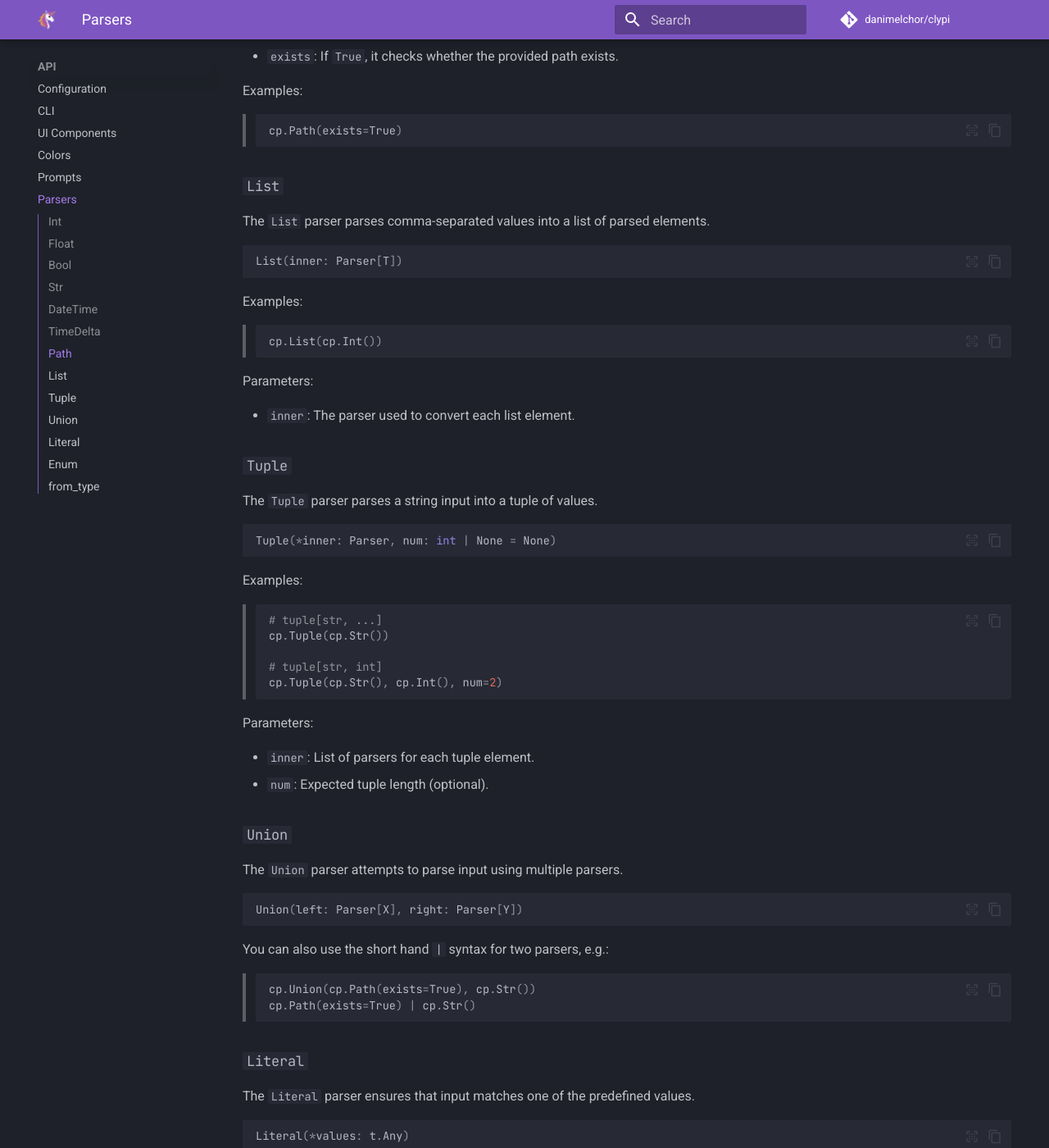
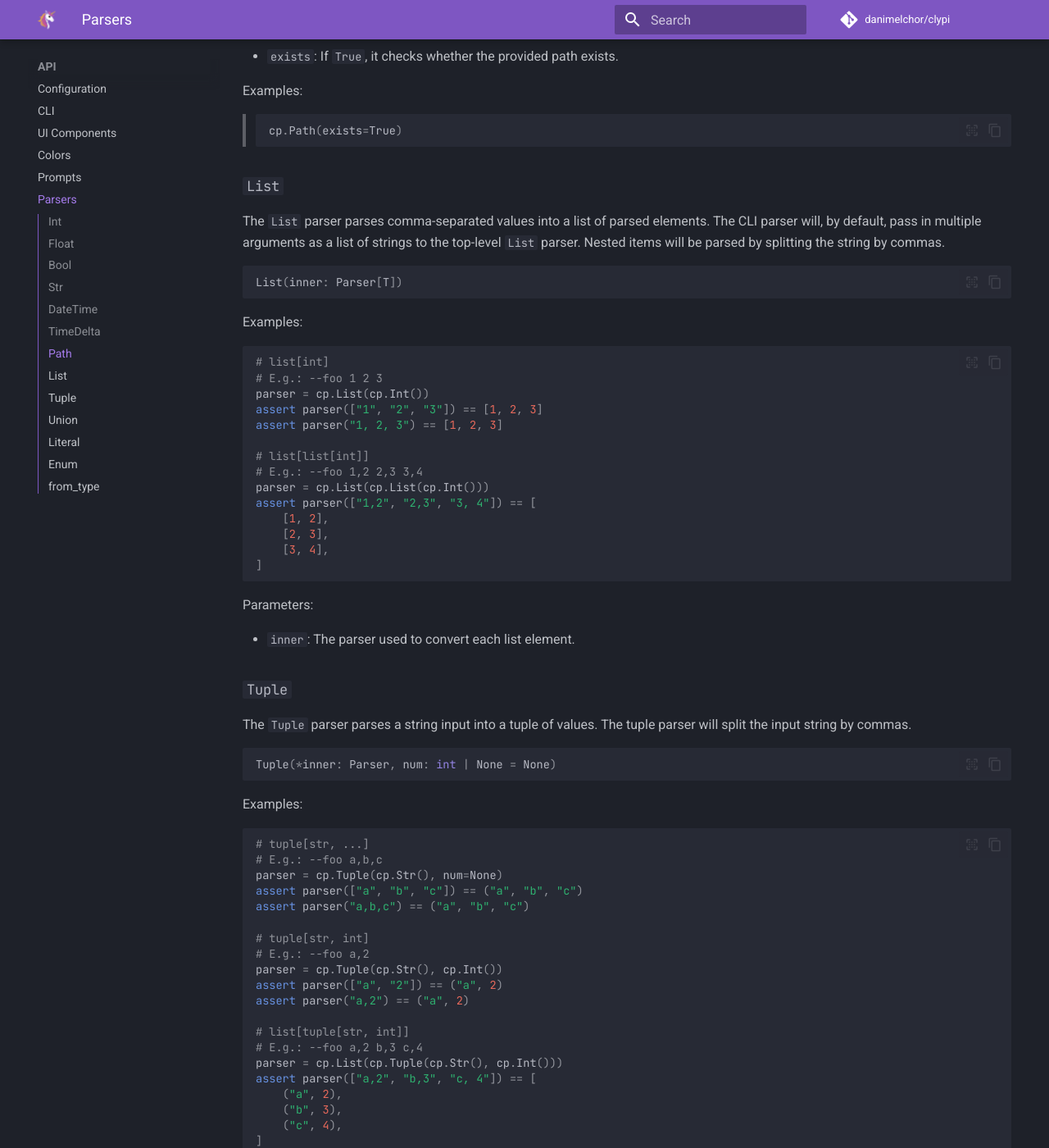
Before and after one commit to danimelchor/clypi, an MkDocs documentation site: the page built from docs/api/parsers.md, in a window 1280 px wide and 1400 px high, scrolled down 3954 px. Shown: the whole window at 82% size. Built offline with MkDocs 1.6.1 and Material for MkDocs 9.7.7, drawn with Linux system fonts in a browser that asks for light colours; comment, search, counter and statistics services are not loaded; some of the changed text lies outside the part shown.

Commit message:
Tests - Nested tuple list (#117)

````diff
--- a/docs/api/parsers.md
+++ b/docs/api/parsers.md
@@ -187,7 +187,8 @@
 
 ### `List`
 
-The `List` parser parses comma-separated values into a list of parsed elements.
+The `List` parser parses comma-separated values into a list of parsed elements. The CLI parser will, by default, pass
+in multiple arguments as a list of strings to the top-level `List` parser. Nested items will be parsed by splitting the string by commas.
 
 ```python
 List(inner: Parser[T])
@@ -195,9 +196,22 @@
 
 Examples:
 <!-- mdtest -->
-> ```python
-> cp.List(cp.Int())
-> ```
+```python
+# list[int]
+# E.g.: --foo 1 2 3
+parser = cp.List(cp.Int())
+assert parser(["1", "2", "3"]) == [1, 2, 3]
+assert parser("1, 2, 3") == [1, 2, 3]
+
+# list[list[int]]
+# E.g.: --foo 1,2 2,3 3,4
+parser = cp.List(cp.List(cp.Int()))
+assert parser(["1,2", "2,3", "3, 4"]) == [
+    [1, 2],
+    [2, 3],
+    [3, 4],
+]
+```
 
 Parameters:
 
@@ -205,7 +219,7 @@
 
 ### `Tuple`
 
-The `Tuple` parser parses a string input into a tuple of values.
+The `Tuple` parser parses a string input into a tuple of values. The tuple parser will split the input string by commas.
 
 ```python
 Tuple(*inner: Parser, num: int | None = None)
@@ -213,18 +227,33 @@
 
 Examples:
 <!-- mdtest -->
-> ```python
-> # tuple[str, ...]
-> cp.Tuple(cp.Str())
->
-> # tuple[str, int]
-> cp.Tuple(cp.Str(), cp.Int(), num=2)
-> ```
+```python
+# tuple[str, ...]
+# E.g.: --foo a,b,c
+parser = cp.Tuple(cp.Str(), num=None)
+assert parser(["a", "b", "c"]) == ("a", "b", "c")
+assert parser("a,b,c") == ("a", "b", "c")
+
+# tuple[str, int]
+# E.g.: --foo a,2
+parser = cp.Tuple(cp.Str(), cp.Int())
+assert parser(["a", "2"]) == ("a", 2)
+assert parser("a,2") == ("a", 2)
+
+# list[tuple[str, int]]
+# E.g.: --foo a,2 b,3 c,4
+parser = cp.List(cp.Tuple(cp.Str(), cp.Int()))
+assert parser(["a,2", "b,3", "c, 4"]) == [
+    ("a", 2),
+    ("b", 3),
+    ("c", 4),
+]
+```
 
 Parameters:
 
 - `inner`: List of parsers for each tuple element.
-- `num`: Expected tuple length (optional).
+- `num`: Expected tuple length. If None, the tuple will accept unlimited arguments (equivalent to `tuple[<type>, ...]`)
 
 ### `Union`
 
--- a/pyproject.toml
+++ b/pyproject.toml
@@ -6,7 +6,7 @@
 name = "clypi"
 description = "Your all-in-one for beautiful, lightweight, prod-ready CLIs"
 readme = "README.md"
-version = "1.2.13"
+version = "1.2.14"
 license = "MIT"
 license-files = ["LICEN[CS]E*"]
 requires-python = ">=3.11"
````
Also changed, not shown: 8 other files.
